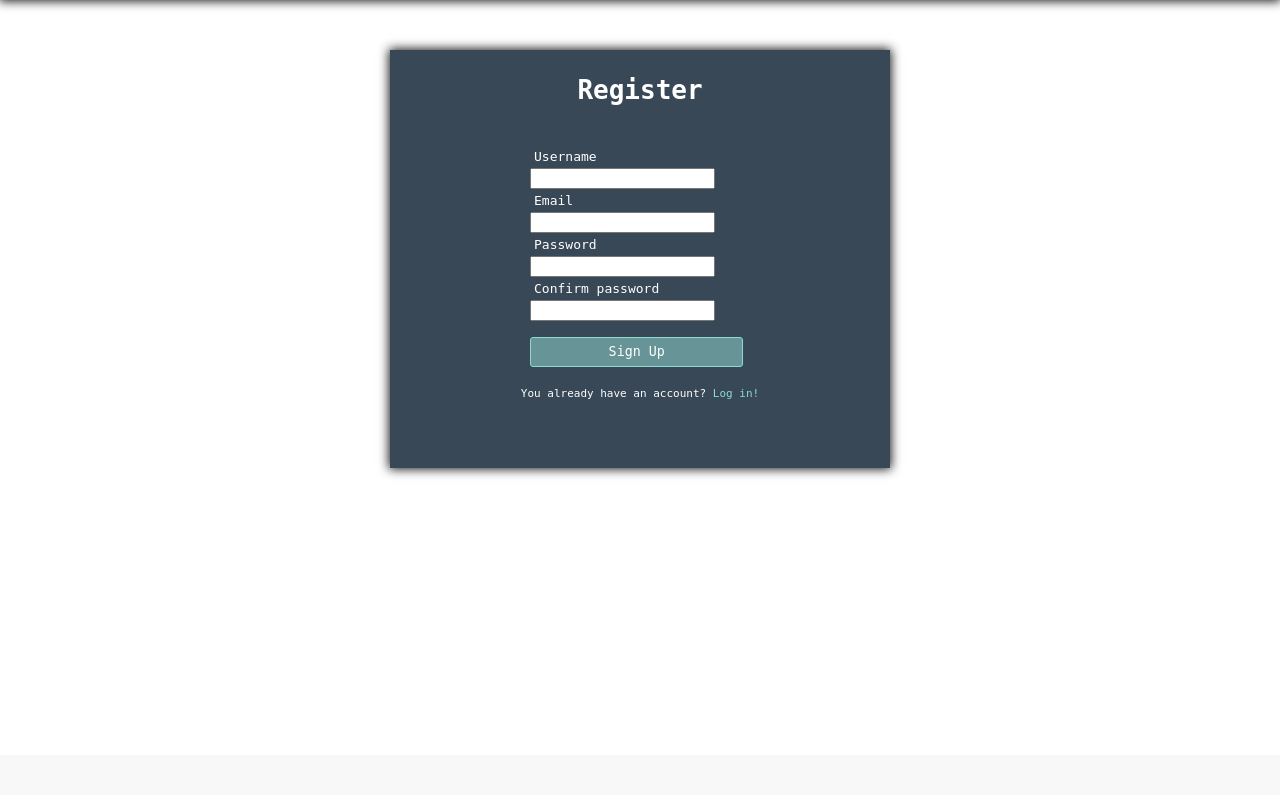
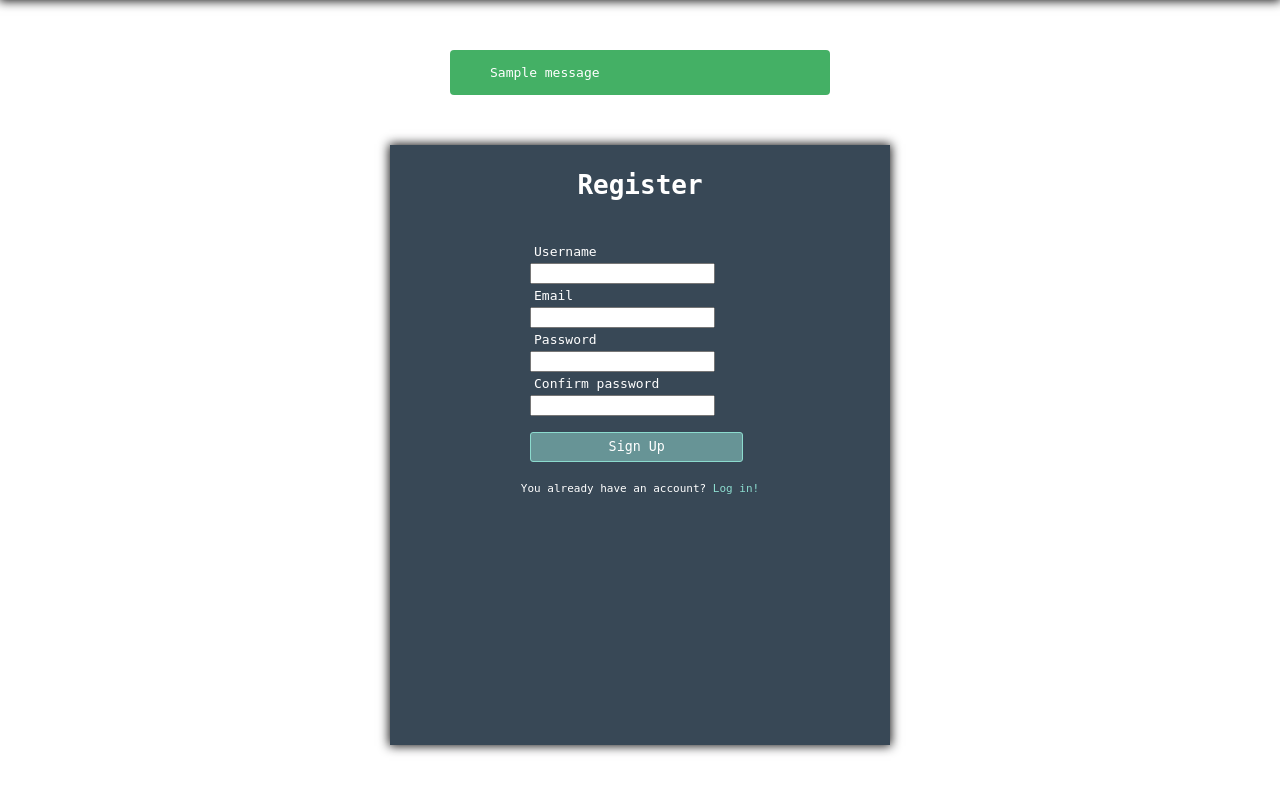
Before and after one commit to samedamci/auctions, a Flask app: page /register in a window 1280 px wide. Shown: the part 45-840 px from the top of the page. Before the commit the page ends 521 px from the top, so only its background shows below. Run offline with Flask 2, Linux system fonts and the light colour scheme; one stand-in notice (Sample message) is shown; parts of the project's set-up code (start-up, migrations or seed data) failed here and were passed over.

Commit message:
Add visual feedback to registration

```diff
--- a/main.py
+++ b/main.py
@@ -1,12 +1,12 @@
 #!/usr/bin/env python3
 
-from flask import Flask, render_template, url_for
+from flask import Flask, render_template, url_for, flash, redirect
 
 from settings import SECRET_KEY
 from forms import Register, Login
 
 app = Flask(__name__)
-app.config['SECRET_KEY'] = SECRET_KEY
+app.config["SECRET_KEY"] = SECRET_KEY
 
 
 @app.route("/")
@@ -19,11 +19,16 @@ def about():
     return render_template("about.html")
 
 
-@app.route("/login")
+@app.route("/login", methods=["GET", "POST"])
 def login():
-    return render_template("login.html", form=Login())
+    form = Login()
+    return render_template("login.html", form=form)
 
 
-@app.route("/register")
+@app.route("/register", methods=["GET", "POST"])
 def register():
-    return render_template("register.html", form=Register())
+    form = Register()
+    if form.validate_on_submit():
+        flash(f'Account "{form.username.data}" created successfully!', "success")
+        return redirect(url_for("home"))
+    return render_template("register.html", form=form)
--- a/static/main.css
+++ b/static/main.css
@@ -60,7 +60,7 @@ h1 {
 
 .login-form {
   width: 500px;
-  height: 418px;
+  height: 600px;
   background: #384856;
   margin: 50px auto;
   box-shadow: 0px 0px 10px 1px #141314;
@@ -110,6 +110,27 @@ h1 {
   font-size: 11px;
 }
 
+.invalid {
+  color: rgb(251, 141, 166);
+  margin: 5px 0;
+}
+
+.alert {
+  width: 300px;
+  padding: 15px 40px;
+  border-radius: 4px;
+  margin: 50px auto;
+  color: white;
+}
+
+.alert-success {
+  background: rgba(65, 175, 98, .98);
+}
+
+.alert-failed {
+  background: rgba(173, 43, 73, .98);
+}
+
 @media only screen and (max-width: 700px) {
   .container {
     margin: 30px !important;
--- a/templates/index.html
+++ b/templates/index.html
@@ -28,6 +28,15 @@
       </nav>
     </header>
     <div class="container">
+      {% with messages = get_flashed_messages(with_categories=true) %}
+        {% if messages %}
+          {% for category, message in messages %}
+            <div class="alert alert-{{ category }}">
+              {{ message }}
+            </div>
+          {% endfor %}
+        {% endif %}
+      {% endwith %}
       {% block content %}{% endblock %}
     </div>
   </body>
```
Also changed, not shown: templates/register.html (+44 -4 lines).
